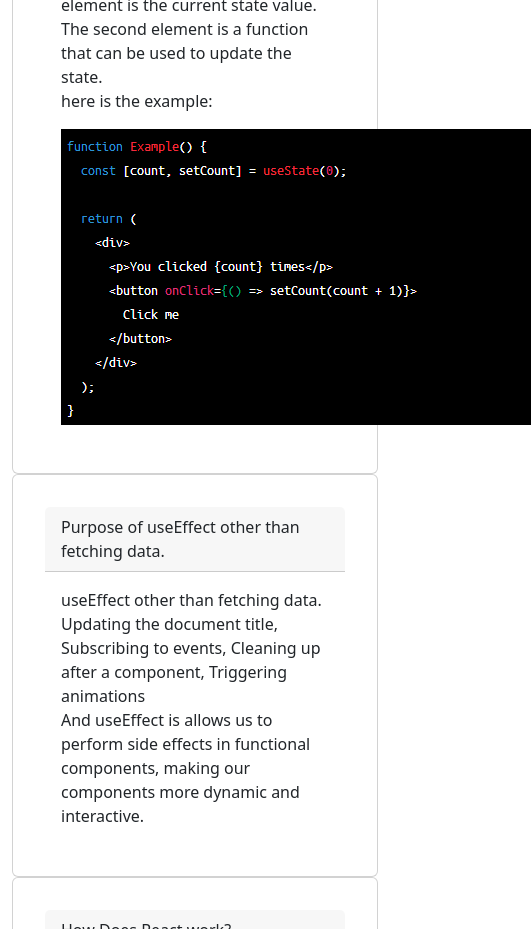
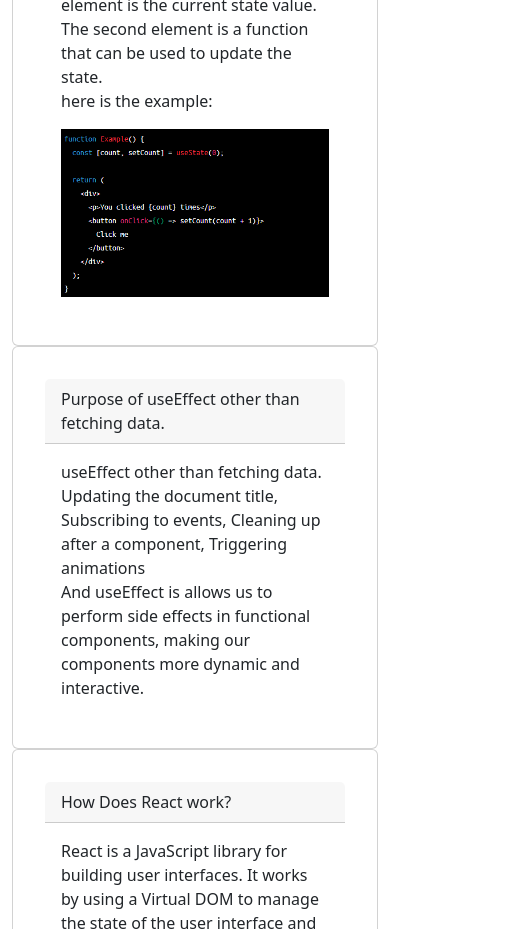
Before and after one commit to developer-nieem/knowledge-cafe, a React app: page / in a window 390 px wide. Shown: the part 4700-5629 px from the top of the page, 531 px wide, since content can reach past the window. Built offline with nearby package versions, Linux system fonts and the light colour scheme; the HTML template or start-up script is replaced by a standard one.

Commit message:
fixed some responsive issue

```diff
--- a/src/components/Blogs/Blogs.jsx
+++ b/src/components/Blogs/Blogs.jsx
@@ -26,7 +26,7 @@ const Blogs = () => {
                 here is the example:
 
                  </p>
-                 <img src={code} alt="" />
+                 <img className='img-fluid' src={code} alt="" />
 
             </div>
             </div>
```
